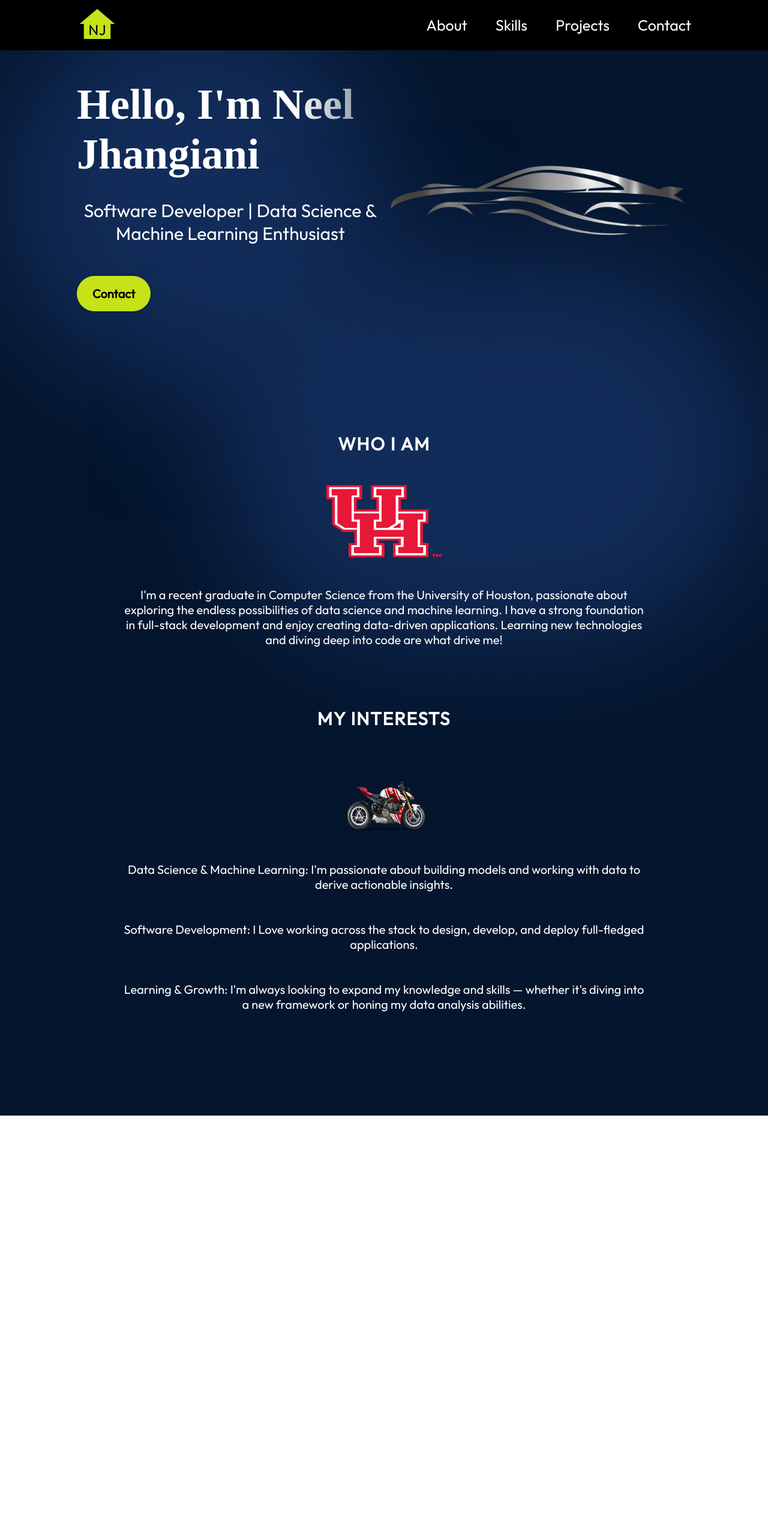
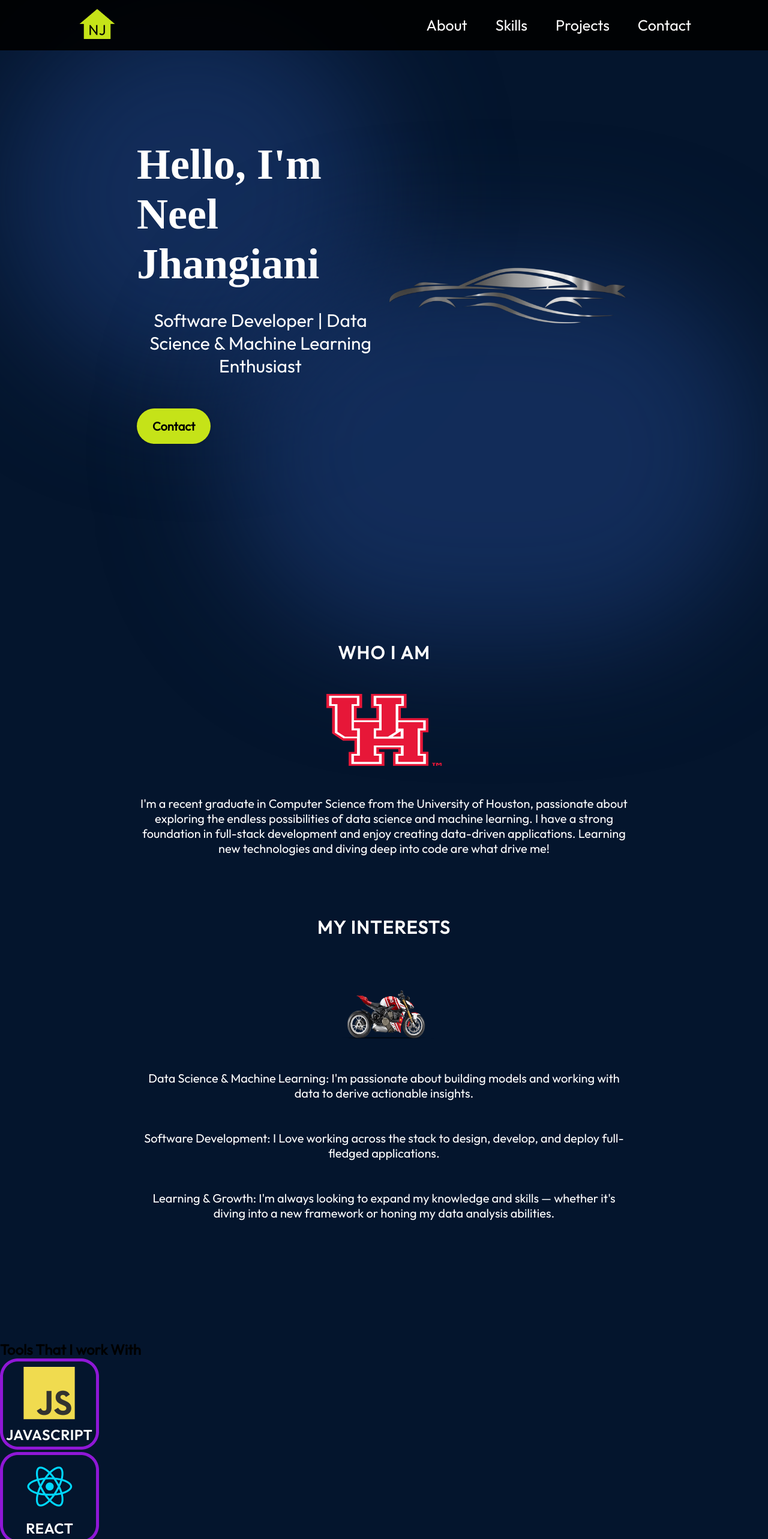
Before and after one commit to Neelj626/portfolio, a React (Vite) app in the folder portfolio-website/: page / in a window 1280 px wide. Shown: the top 2566 px of the page at 60% size. Before the commit the page ends 1860 px from the top, so only its background shows below. Built offline with nearby package versions, Linux system fonts and the light colour scheme.

Commit message:
update basic html for skills section

```diff
--- a/portfolio-website/src/App.jsx
+++ b/portfolio-website/src/App.jsx
@@ -2,13 +2,17 @@ import styles from "./App.module.css";
 import { Home } from "./Components/Home/Home";
 import { Navbar } from "./Components/Navbar/Navbar";
 import { About } from "./Components/About/About";
+import { Experience } from "./Components/Experience/Experience";
 
 function App() {
-  return <div className={styles.App}>
-    <Navbar />
-    <Home />
-    <About />
-  </div>;
+  return (
+    <div className={styles.App}>
+      <Navbar />
+      <Home />
+      <About />
+      <Experience />
+    </div>
+  );
 }
 
 export default App
--- a/portfolio-website/src/Components/About/About.jsx
+++ b/portfolio-website/src/Components/About/About.jsx
@@ -7,7 +7,7 @@ import motorcycle_img from '../../Assets/about/motorcycle.png';
 
 export const About = () => {
   return (
-    <section className={styles.container}>
+    <section className={styles.container} id='about'>
         <div className={styles.content}>
             <h2 className={styles.title}> Who I Am</h2>
 
--- a/portfolio-website/src/Components/About/About.module.css
+++ b/portfolio-website/src/Components/About/About.module.css
@@ -3,7 +3,7 @@
 .container {
     position: relative;
     border-radius: 15px;
-    padding: 73px;
+    padding: 100px;
     margin-top: 129px;
     margin-left: 10%;
     margin-right: 10%;
--- /dev/null
+++ b/portfolio-website/src/Components/Experience/Experience.jsx
@@ -0,0 +1,41 @@
+import React from 'react'
+import styles from './Experience.module.css';
+
+import javascript_img from "../../Assets/skills/Javascript_image.png";
+import react_img from "../../Assets/skills/React_image.png";
+import node_img from "../../Assets/skills/Node.js_image.png";
+import html_img from "../../Assets/skills/html_image.png";
+import css_img from "../../Assets/skills/css_image.png";
+import mongo_img from "../../Assets/skills/Mongo_image.png";
+import c_img from "../../Assets/skills/c++_image.png";
+import python_img from "../../Assets/skills/python_image.png";
+import r_img from "../../Assets/skills/r_image.png";
+import figma_img from "../../Assets/skills/figma_image.png";
+import powerbi_img from "../../Assets/skills/powerbi_image.png";
+
+
+
+export const Experience = () => {
+  return (
+    <section className={styles.container} id='skills'>
+        <h2 className={styles.title}> Tools That I work With</h2>
+        <div>
+            <ul className={styles.images}>
+                <li> <img src={javascript_img} alt="" /> </li>
+                <li> <img src={react_img} alt="" /> </li>
+                <li> <img src={node_img} alt="" /> </li>
+                <li> <img src={html_img} alt="" /> </li>
+                <li> <img src={css_img} alt="" /> </li>
+                <li> <img src={mongo_img} alt="" /> </li>
+                <li> <img src={c_img} alt="" /> </li>
+                <li> <img src={python_img} alt="" /> </li>
+                <li> <img src={r_img} alt="" /> </li>
+                <li> <img src={figma_img} alt="" /> </li>
+                <li> <img src={powerbi_img} alt="" /> </li>
+            </ul>
+
+            <a className={styles.cvBtn} href="">Download CV</a>
+        </div>
+    </section>
+  )
+}
--- a/portfolio-website/src/Components/Home/Home.jsx
+++ b/portfolio-website/src/Components/Home/Home.jsx
@@ -5,7 +5,7 @@ import car_img from '../../Assets/home/car.png';
 
 export const Home = () => {
   return (
-    <section className={styles.container}>
+    <section className={styles.container} id='home'>
         <div className={styles.content}>
             <h1 className={styles.title}> Hello, I'm Neel Jhangiani</h1>
             <p className={styles.description}>
--- a/portfolio-website/src/Components/Home/Home.module.css
+++ b/portfolio-website/src/Components/Home/Home.module.css
@@ -9,6 +9,7 @@
     z-index: 1;
     margin-left: 10%;
     margin-right: 10%;
+    padding: 100px;
 }
 
 .content {
--- a/portfolio-website/src/Components/Navbar/Navbar.module.css
+++ b/portfolio-website/src/Components/Navbar/Navbar.module.css
@@ -1,16 +1,25 @@
 @import "../../vars.css";
 
 .navbar {
-    position: relative;
+    position: sticky;
+    top: 0;
     display: flex;
     align-items: center;
     justify-content: space-between;
     z-index: 2;
     padding: 15px 10%;
-    width: 100%;
-    background: black;
+    /*width: 100%;*/
+    background: rgba(0, 0, 0, 0.9);
 }
 
+/*
+.navbar.sticky {
+    position: fixed;
+    top: 0;
+    width: 100%;
+    z-index: 100;
+}
+*/
 .menuBtn {
     display: none;
 }
--- a/portfolio-website/src/index.css
+++ b/portfolio-website/src/index.css
@@ -4,3 +4,7 @@
   padding: 0;
   font-family: "outfit", Arial, Helvetica, sans-serif;
 }
+
+html {
+  scroll-behavior: smooth;
+}
```
Also changed, not shown: portfolio-website/src/Components/Navbar/Navbar.jsx (+14 -1 lines), portfolio-website/src/Components/Experience/Experience.module.css (added).
